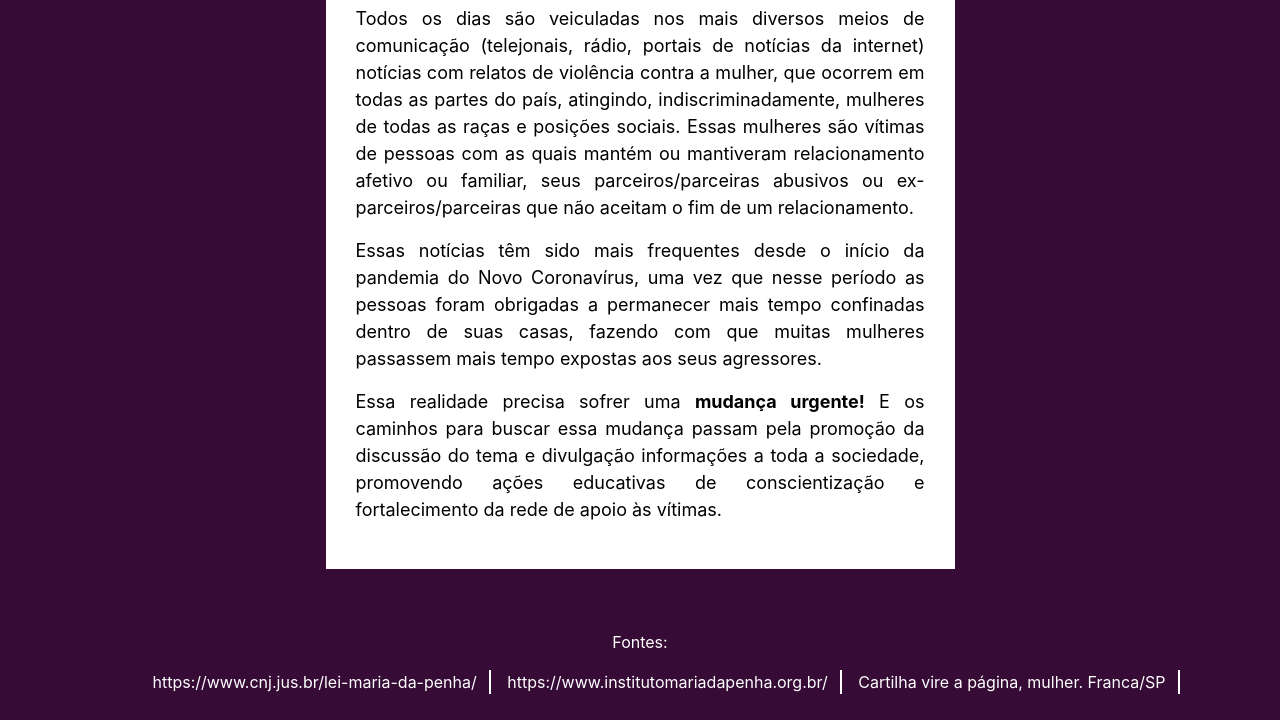
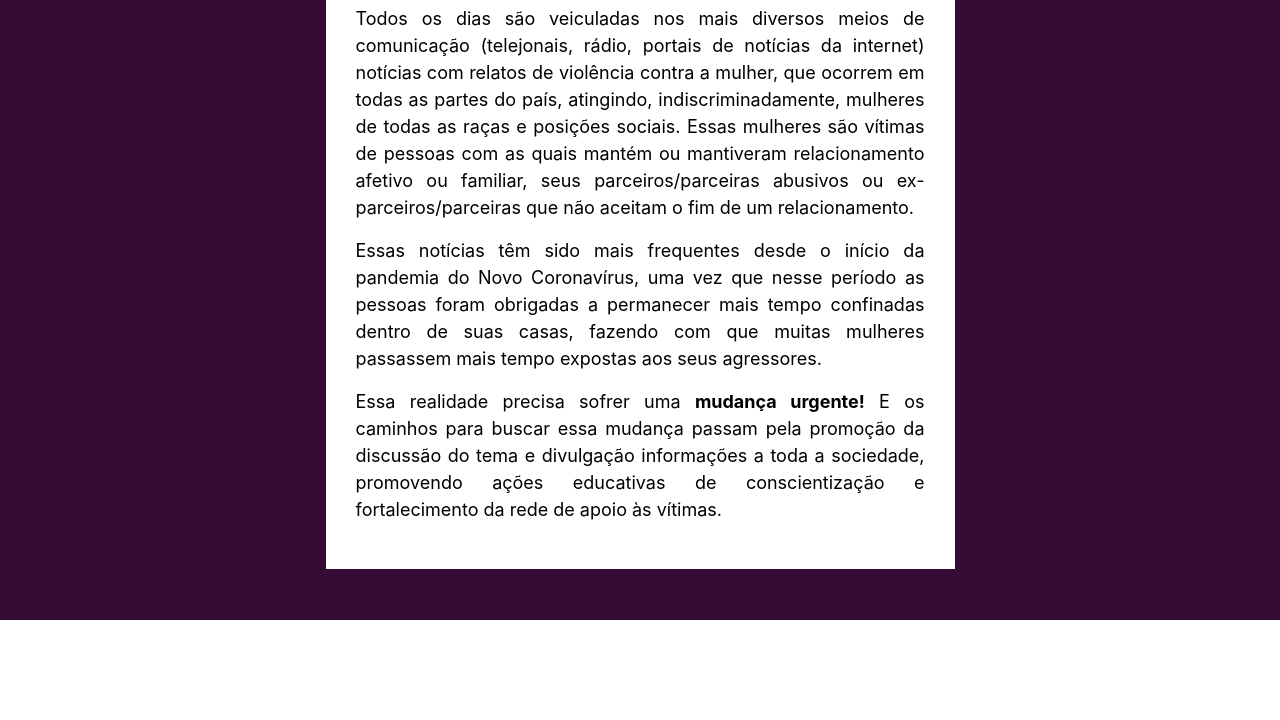
Before and after one commit to tatianamiyazaki/Basta1, a plain HTML site: page index.html in a window 1280 px wide. Shown: the part 780-1500 px from the top of the page. After the commit the page ends 1400 px from the top, so only its background shows below. Drawn offline with nearby package versions, Linux system fonts and the light colour scheme.

Commit message:
correção footer

```diff
--- a/index.html
+++ b/index.html
@@ -559,17 +559,6 @@
         <a href='/'>TOPO</a>
     </div>
 
-    <!--Rodapé-->
-    <footer>
-        <p>Fontes:
-            <ul>
-                <li><a href="https://www.cnj.jus.br/lei-maria-da-penha/">https://www.cnj.jus.br/lei-maria-da-penha/</a></li>
-                <li><a href="https://www.institutomariadapenha.org.br/">https://www.institutomariadapenha.org.br/</a></li>
-                <li>Cartilha vire a página, mulher. Franca/SP</li>
-            </ul>
-        </p>
-    </footer>
-
 
     <!--VLibras-->
     <div vw class="enabled">
--- a/style.css
+++ b/style.css
@@ -26,7 +26,7 @@ h1{
 
 #lei{
   background-color: rgb(82, 17, 82);
-  padding: 50px 10px 50px 10px;
+  padding: 50px 10px 0px 10px;
 }
 
 #tipos{
```
